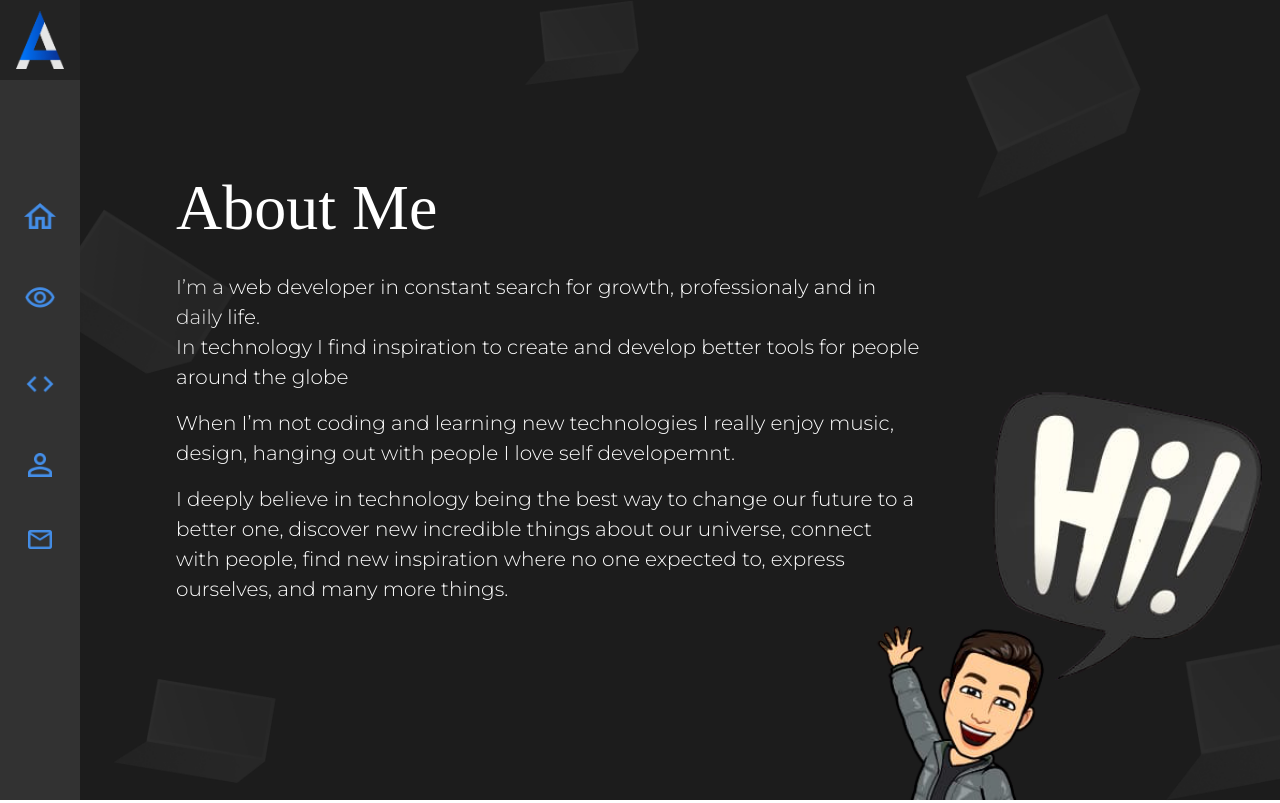
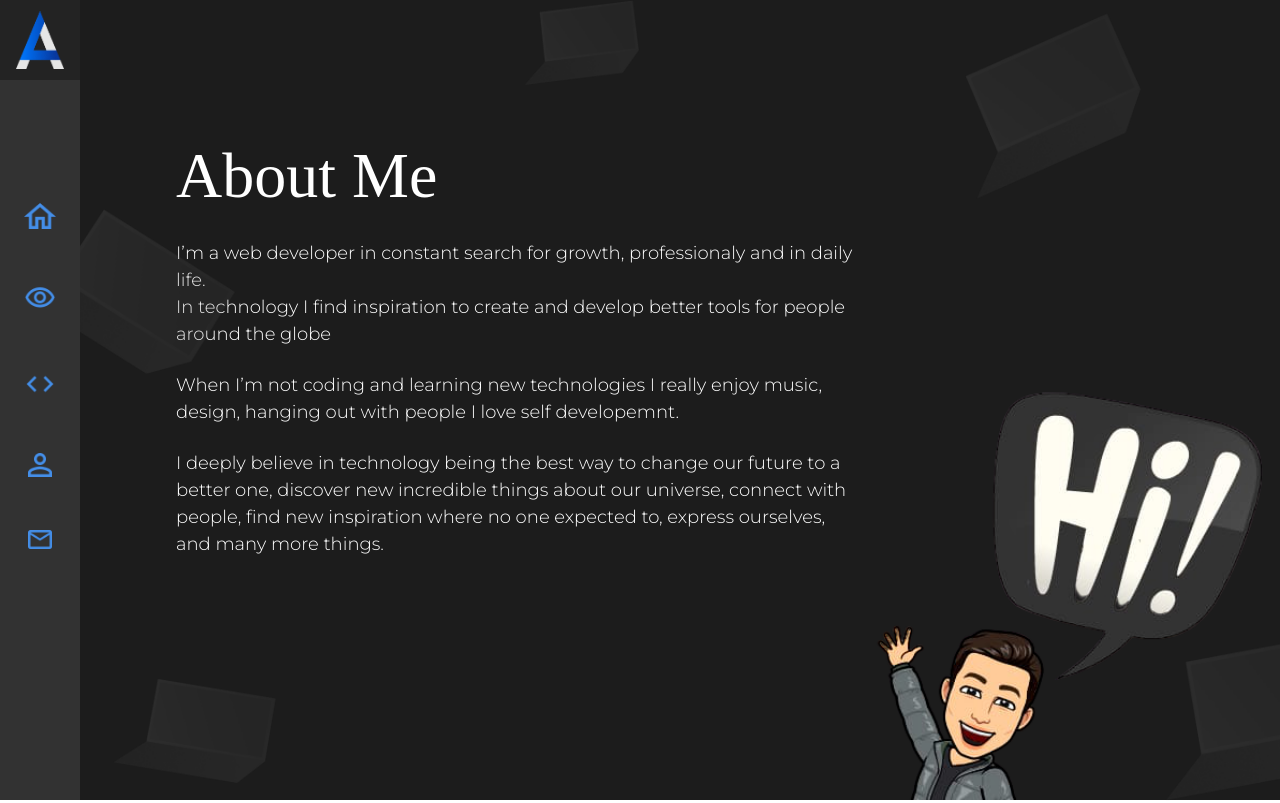
Before and after one commit to Pixele9/Personal-Portfolio, a React (Create React App) app: page /about in a window 1280 px wide. Built offline with nearby package versions, Linux system fonts and the light colour scheme; a web font is replaced by a local one.

Commit message:
*added* about me page

```diff
--- a/src/Assets/css/App.css
+++ b/src/Assets/css/App.css
@@ -51,3 +51,7 @@
 	font-family: 'Montserrat', sans-serif;
 	color: #fff;
 }
+
+.mt-16per {
+	margin-top: 10%;
+}
--- a/src/Screens/AboutMe.js
+++ b/src/Screens/AboutMe.js
@@ -6,21 +6,21 @@ import hello_image from '../Assets/Imgs/bitmoji.png';
 export default function AboutMe() {
 	return(
 		<>
-			<div className="overflow-hidden">
+			<div className="z-0 overflow-hidden">
 				<img src={ bg_decoration } alt="background decoration" className="absolute z-0 top-0 left-0 sm:w-8/12 md:w-10/12 md:h-auto lg:w-auto"/>
 			</div>
-			<div className="z-10 mt-20 ml-10 mr-6 sm:mr-10 md:ml-12 md:mt-32 md:mr-10 lg:mt-40 lg:ml-24">
+			<div className="z-10 mt-20 ml-10 mr-6 sm:mr-10 md:ml-12 md:mt-32 md:mr-10 mt-16per lg:ml-24">
 				<p className="main-title text-3xl sm:text-5xl lg:text-6xl ">About Me</p>
-				<div className="text-xs lg:mr-64 lg:pr-16">
-					<p className="description-text text-md mt-3 sm:text-md md:text-lg md:mt-4 lg:text-xl">
+				<div className="z-10 text-xs lg:mr-64 lg:pr-32">
+					<p className="description-text text-md mt-3 sm:text-md md:text-lg md:mt-4 lg:text-lg">
 						I’m a web developer in constant search for growth, professionaly  and in daily life.
 						<br/>In technology I find inspiration to create and develop better tools for people around the globe
 					</p>
-					<p className="description-text text-md mt-3 sm:text-md md:text-lg md:mt-4 lg:text-xl">
+					<p className="description-text text-md mt-5 sm:text-md md:text-lg md:mt-6 lg:text-lg">
 						When I’m not coding and learning new technologies I really enjoy music, design, hanging out
 						with people I love self developemnt.
 					</p>
-					<p className="description-text text-md mt-3 sm:text-md md:text-lg md:mt-4 lg:text-xl">
+					<p className="description-text text-md mt-5 sm:text-md md:text-lg md:mt-6 lg:text-lg">
 						I deeply believe in technology being the best way to change our future to a better one, discover
 						new incredible things about our universe, connect with people, find new inspiration where no one
 						expected to, express ourselves, and many more things.
```
Also changed, not shown: src/Assets/css/output.css.
